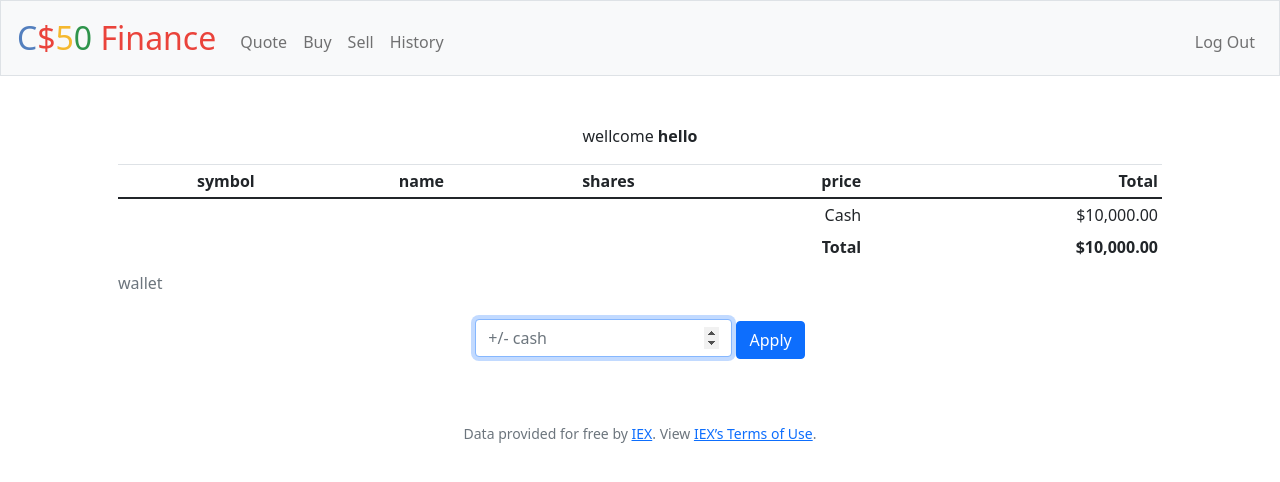
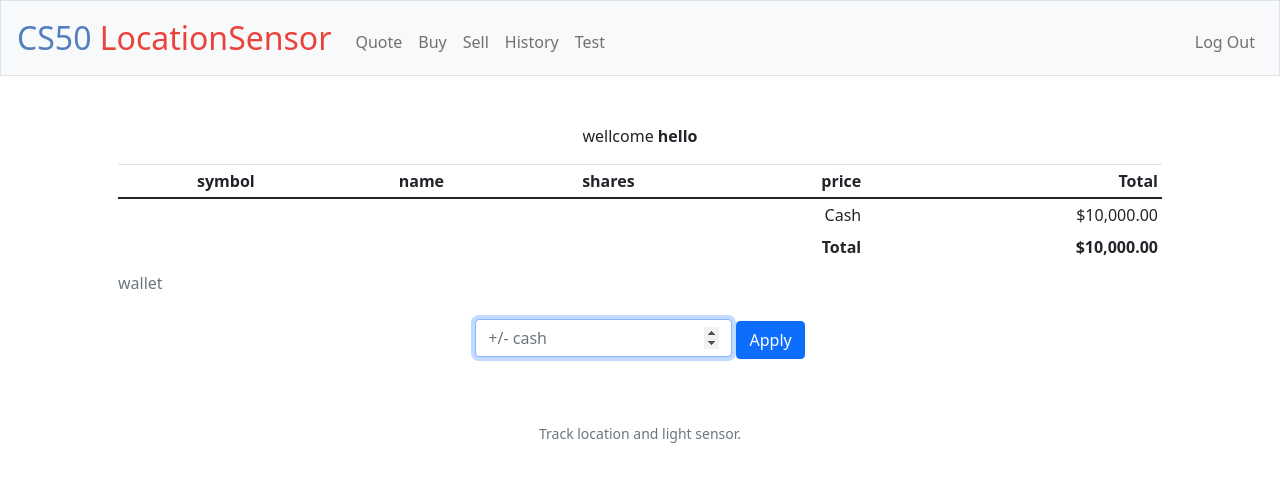
Before and after one commit to bluisfernandes/CS50, a Flask app: page / in a window 1280 px wide. Shown: the top 482 px of the page. Run offline with Flask 2, Linux system fonts and the light colour scheme; a user stored in the database is signed in; some libraries are stand-ins or nearby versions.

Commit message:
project test and layout

```diff
--- a/project/locationsensor/templates/layout.html
+++ b/project/locationsensor/templates/layout.html
@@ -20,14 +20,14 @@
         <script src="https://code.jquery.com/jquery-3.5.1.slim.min.js" integrity="sha384-DfXdz2htPH0lsSSs5nCTpuj/zy4C+OGpamoFVy38MVBnE+IbbVYUew+OrCXaRkfj" crossorigin="anonymous"></script>
         <script src="https://cdn.jsdelivr.net/npm/bootstrap@4.5.3/dist/js/bootstrap.bundle.min.js" integrity="sha384-ho+j7jyWK8fNQe+A12Hb8AhRq26LrZ/JpcUGGOn+Y7RsweNrtN/tE3MoK7ZeZDyx" crossorigin="anonymous"></script>
 
-        <title>C$50 Finance: {% block title %}{% endblock %}</title>
+        <title>CS50 Location Sensor: {% block title %}{% endblock %}</title>
 
     </head>
 
     <body>
 
         <nav class="navbar navbar-expand-md navbar-light bg-light border">
-            <a class="navbar-brand" href="/"><span class="blue">C</span><span class="red">$</span><span class="yellow">5</span><span class="green">0</span> <span class="red">Finance</span></a>
+            <a class="navbar-brand" href="/"><span class="blue">C</span><span class="blue">S</span><span class="blue">5</span><span class="blue">0</span> <span class="red">LocationSensor</span></a>
             <button aria-controls="navbar" aria-expanded="false" aria-label="Toggle navigation" class="navbar-toggler" data-target="#navbar" data-toggle="collapse" type="button">
                 <span class="navbar-toggler-icon"></span>
             </button>
@@ -38,6 +38,7 @@
                         <li class="nav-item"><a class="nav-link" href="/buy">Buy</a></li>
                         <li class="nav-item"><a class="nav-link" href="/sell">Sell</a></li>
                         <li class="nav-item"><a class="nav-link" href="/history">History</a></li>
+                        <li class="nav-item"><a class="nav-link" href="/test">Test</a></li>
                     </ul>
                     <ul class="navbar-nav ml-auto mt-2">
                         <li class="nav-item"><a class="nav-link" href="/logout">Log Out</a></li>
@@ -64,7 +65,7 @@
         </main>
 
         <footer class="small text-center text-muted">
-            Data provided for free by <a href="https://iextrading.com/developer">IEX</a>. View <a href="https://iextrading.com/api-exhibit-a/">IEX’s Terms of Use</a>.
+            Track location and light sensor.
         </footer>
 
     </body>
```
Also changed, not shown: project/locationsensor/templates/tested.html (+26 -0 lines).
